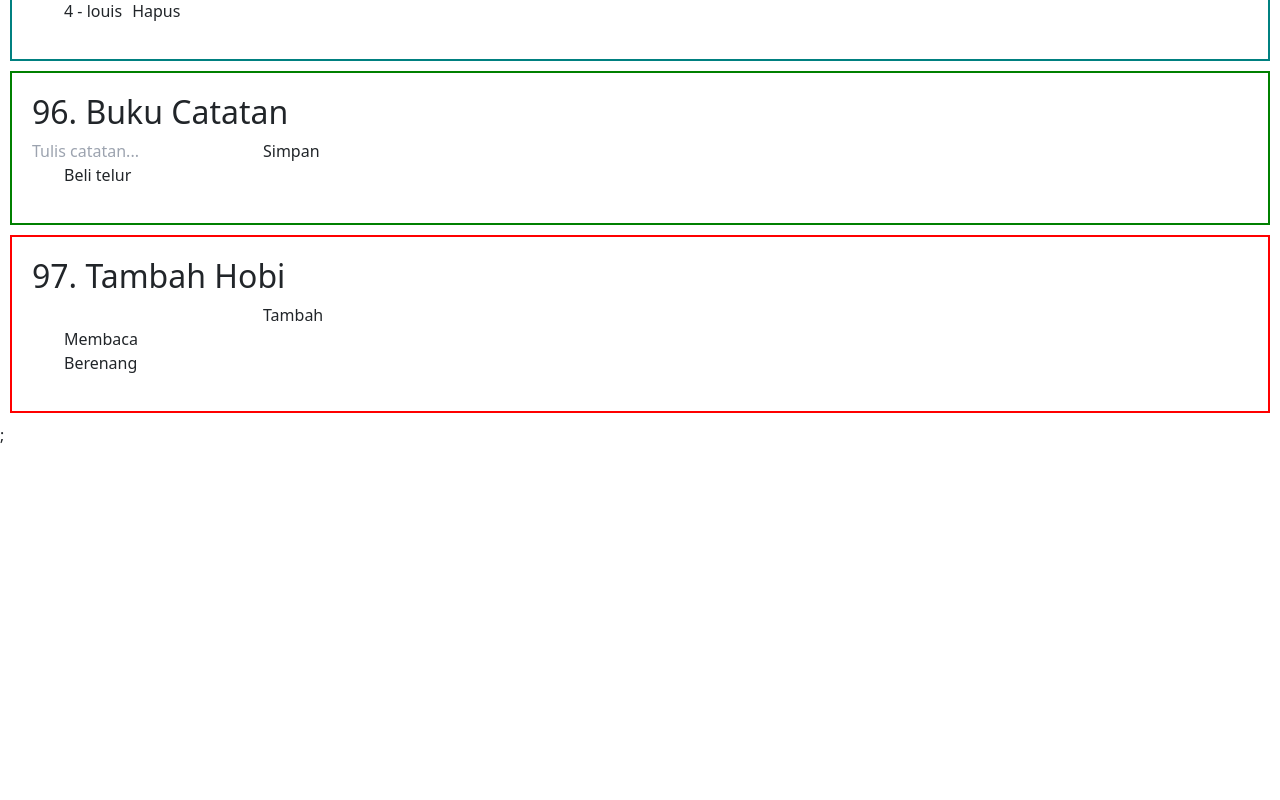
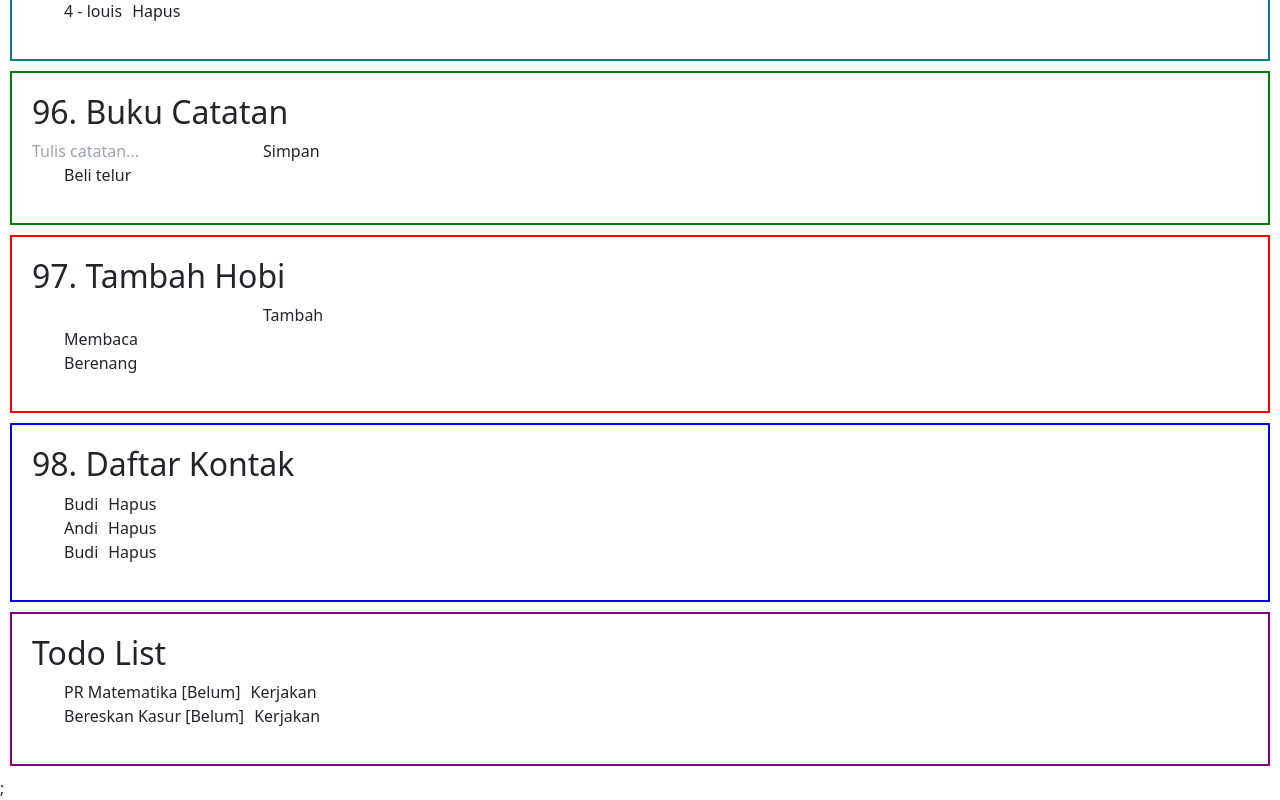
Before and after one commit to Ziobeef/OverReact, a React (Create React App) app: page /debug in a window 1280 px wide. Shown: the part 4238-5038 px from the top of the page. Before the commit the page ends 4685 px from the top, so only its background shows below. Built offline with nearby package versions, Linux system fonts and the light colour scheme.

Commit message:
feat(debug): add contact management and todo list functionalities

```diff
--- a/src/components/debug.js
+++ b/src/components/debug.js
@@ -50,7 +50,28 @@ const Debug = () => {
   const [teksNew, setTeksNew] = useState("");
   const [hobi, setHobi] = useState(["Membaca", "Berenang"]);
   const [inputHobi, setInputHobi] = useState("");
+  const [kontak, setKontak] = useState([
+    { id: 1, nama: "Budi" },
+    { id: 2, nama: "Andi" },
+    { id: 3, nama: "Budi" },
+  ]);
+  const [tugas, setTugas] = useState([
+    { id: 1, nama: "PR Matematika", status: "Belum" },
+    { id: 2, nama: "Bereskan Kasur", status: "Belum" },
+  ]);
 
+  const selesaikanTugas = (idTarget) => {
+    const tugasSelesai = tugas.map((t) => {
+      return { ...t, status };
+    });
+
+    setTugas(tugasSelesai);
+  };
+
+  const hapusKontak = (idTarget) => {
+    const sisaKontak = kontak.filter((k) => k.id !== idTarget);
+    setKontak(sisaKontak);
+  };
   const tambahMurid = () => {
     const newId = uuidv4();
     const muridBaru = { id: newId, nama: inputNama };
@@ -59,7 +80,7 @@ const Debug = () => {
   };
 
   const tambahHobi = () => {
-    setHobi(inputHobi);
+    setHobi([...hobi, inputHobi]);
     setInputHobi("");
   };
 
@@ -426,6 +447,32 @@ const Debug = () => {
         <button onClick={tambahHobi}>Tambah</button>
         <ul>{Array.isArray(hobi) ? hobi.map((h, i) => <li key={i}>{h}</li>) : <p>Error: Data rusak!</p>}</ul>
       </div>
+      <div style={{ border: "2px solid blue", padding: "20px", margin: "10px" }}>
+        <h2>98. Daftar Kontak</h2>
+        <ul>
+          {kontak.map((k) => (
+            <li key={k.id}>
+              {k.nama}
+              <button onClick={() => hapusKontak(k.id)} style={{ marginLeft: "10px" }}>
+                Hapus
+              </button>
+            </li>
+          ))}
+        </ul>
+      </div>
+      <div style={{ border: "2px solid purple", padding: "20px", margin: "10px" }}>
+        <h2>Todo List </h2>
+        <ul>
+          {tugas.map((t) => (
+            <li key={t.id}>
+              {t.nama} [{t.status}]
+              <button onClick={() => selesaikanTugas(t.id)} style={{ marginLeft: "10px" }}>
+                Kerjakan
+              </button>
+            </li>
+          ))}
+        </ul>
+      </div>
       ;
     </>
   );
```
